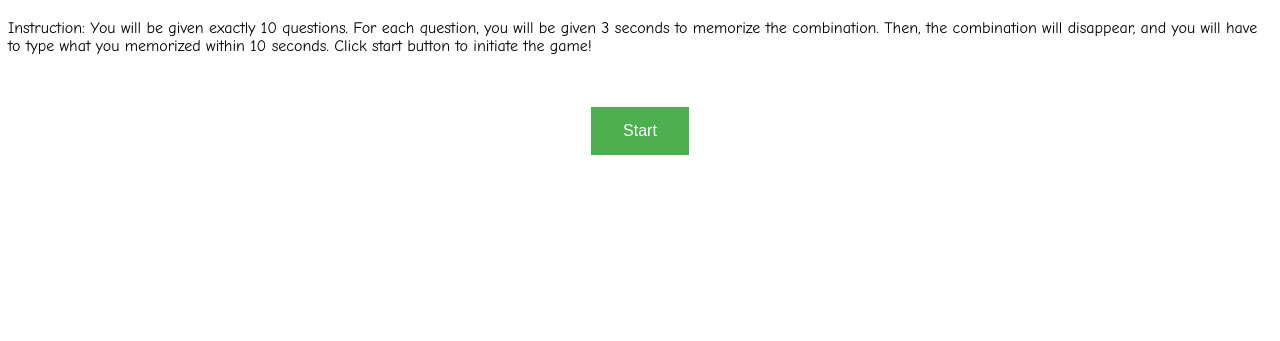
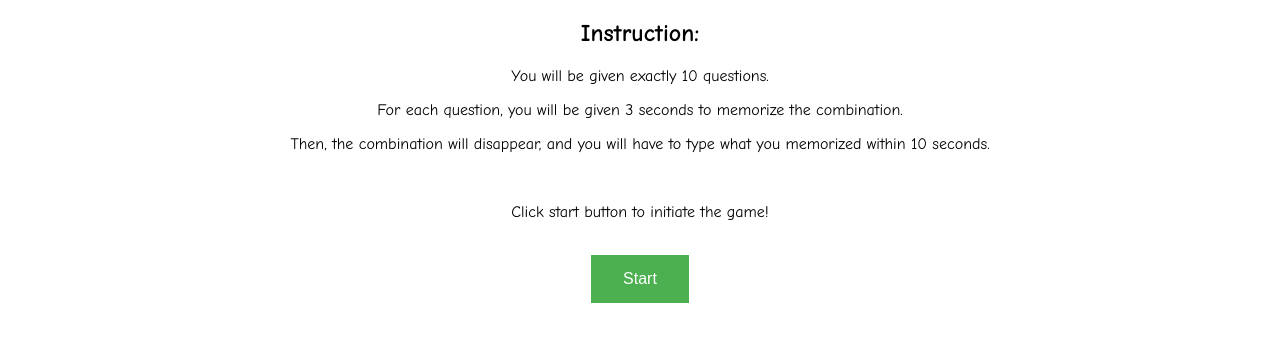
Before and after one commit to byunw/Short-Term-Memory-Game, a plain HTML site: page index.html in a window 1280 px wide. Shown: the part 61-402 px from the top of the page. Drawn offline with Linux system fonts and the light colour scheme.

Commit message:
14 commit

```diff
--- a/index.html
+++ b/index.html
@@ -6,6 +6,8 @@
     <link rel="stylesheet" href="style.css">
     <meta name="viewport" content="width=device-width, initial-scale=1.0">
     <meta name="description" content="short term memory game">
+    <link rel="icon" type="image/png" href="brain.png"/>
+
 
 </head>
 
@@ -13,19 +15,32 @@
 
     <h1>You are here to test and boost your short-term memory!</h1>
 
-    <p>
-        Instruction: You will be given exactly 10 questions. For each question, you will be given 3 seconds to memorize the combination.
-        Then, the combination will disappear, and you will have to type what you memorized within 10 seconds.
-        Click start button to initiate the game!
-    </p>
+    <div id="rule">
 
-    <br>
+        <h2>Instruction:</h2>
+        <p>
+            You will be given exactly 10 questions.
+        </p>
+
+        <p>
+            For each question, you will be given 3 seconds to memorize the combination.
+        </p>
+
+        <p>
+            Then, the combination will disappear, and you will have to type what you memorized within 10 seconds.
+        </p>
+        <br>
+
+        <p>
+            Click start button to initiate the game!
+        </p>
+    </div>
+
     <br>
 
     <div class="wrapper">
         <button id="button" onclick="start()">Start</button>
     </div>
-
 
     <div class="wrapper2">
 
@@ -35,12 +50,8 @@
         <div id="form">
         </div>
         <p id="user-score"></p>
-
-
+        <p id="refresh"></p>
     </div>
-
-
-
 
     <script src="script.js"></script>
 
```
